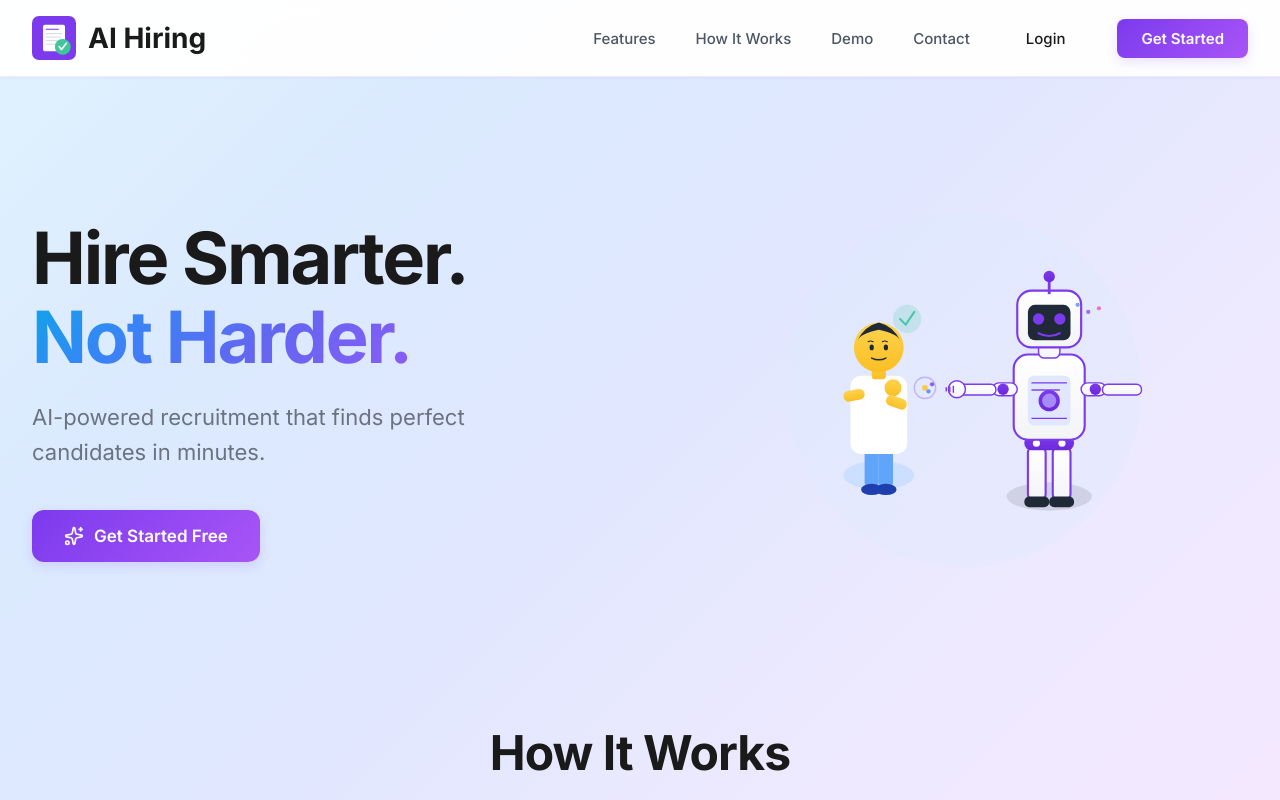
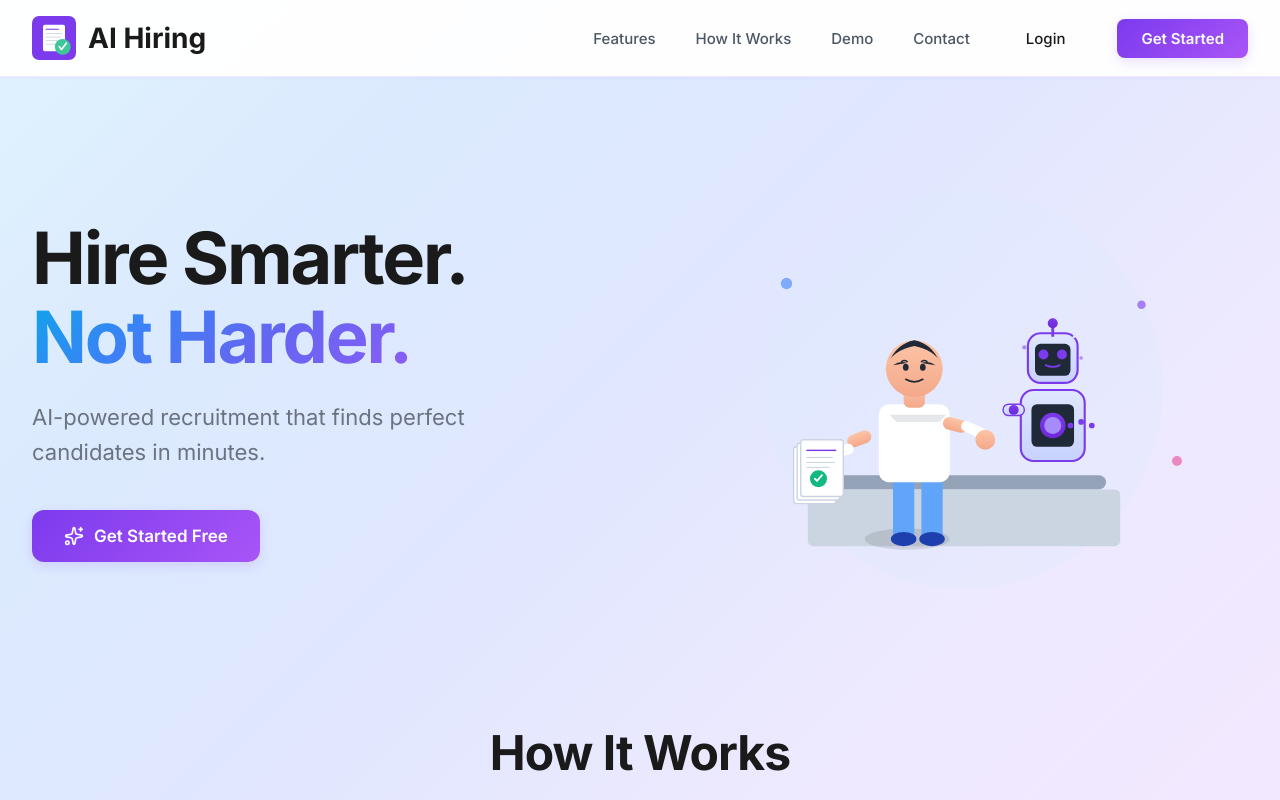
Before and after one commit to Shreyadungrakoti/ai-hiring-ui, a React (Vite) app: page / in a window 1280 px wide. Shown: the top 800 px of the page. Built offline with nearby package versions, Linux system fonts and the light colour scheme; no server answers.

Commit message:
Restore original hero: man reviewing resumes, robot peeking, better skin tone

```diff
--- a/src/components/HeroIllustration.jsx
+++ b/src/components/HeroIllustration.jsx
@@ -11,12 +11,12 @@ const HeroIllustration = () => {
             <stop offset="100%" stopColor="#e0e7ff" stopOpacity="0.3" />
           </linearGradient>
           <linearGradient id="humanSkin" x1="0" y1="0" x2="0" y2="1">
-            <stop offset="0%" stopColor="#fcd34d" />
-            <stop offset="100%" stopColor="#fbbf24" />
+            <stop offset="0%" stopColor="#fdc4a6" />
+            <stop offset="100%" stopColor="#f4a88a" />
           </linearGradient>
           <linearGradient id="robotBody" x1="0" y1="0" x2="0" y2="1">
-            <stop offset="0%" stopColor="#ffffff" />
-            <stop offset="100%" stopColor="#f3f4f6" />
+            <stop offset="0%" stopColor="#e0e7ff" />
+            <stop offset="100%" stopColor="#c7d2fe" />
           </linearGradient>
           <linearGradient id="robotAccent" x1="0" y1="0" x2="0" y2="1">
             <stop offset="0%" stopColor="#7c3aed" />
@@ -24,161 +24,156 @@ const HeroIllustration = () => {
           </linearGradient>
         </defs>
 
-        {/* Background circle */}
-        <circle cx="400" cy="300" r="250" fill="url(#bgGrad)" />
+        {/* Background elements */}
+        <circle cx="400" cy="300" r="280" fill="url(#bgGrad)" />
+
+        {/* Floating elements */}
+        <g className="floating-elements" opacity="0.6">
+          <circle cx="150" cy="150" r="8" fill="#3b82f6">
+            <animate attributeName="cy" values="150;140;150" dur="3s" repeatCount="indefinite" />
+          </circle>
+          <circle cx="650" cy="180" r="6" fill="#7c3aed">
+            <animate attributeName="cy" values="180;170;180" dur="2.5s" repeatCount="indefinite" />
+          </circle>
+          <circle cx="700" cy="400" r="7" fill="#ec4899">
+            <animate attributeName="cy" values="400;390;400" dur="3.5s" repeatCount="indefinite" />
+          </circle>
+        </g>
+
+        {/* Desk */}
+        <rect x="200" y="420" width="400" height="20" rx="10" fill="#94a3b8" />
+        <rect x="180" y="440" width="440" height="80" rx="8" fill="#cbd5e1" />
 
         {/* HUMAN CHARACTER (LEFT SIDE) */}
         <g className="human-character">
-          {/* Human body */}
-          <ellipse cx="280" cy="420" rx="50" ry="20" fill="#93c5fd" opacity="0.3" />
+          {/* Shadow */}
+          <ellipse cx="320" cy="510" rx="60" ry="15" fill="#000000" opacity="0.1" />
 
           {/* Legs */}
-          <rect x="260" y="380" width="20" height="60" rx="10" fill="#60a5fa" />
-          <rect x="280" y="380" width="20" height="60" rx="10" fill="#60a5fa" />
+          <rect x="300" y="420" width="30" height="90" rx="8" fill="#60a5fa" />
+          <rect x="340" y="420" width="30" height="90" rx="8" fill="#60a5fa" />
 
           {/* Shoes */}
-          <ellipse cx="270" cy="440" rx="15" ry="8" fill="#1e40af" />
-          <ellipse cx="290" cy="440" rx="15" ry="8" fill="#1e40af" />
+          <ellipse cx="315" cy="510" rx="18" ry="10" fill="#1e40af" />
+          <ellipse cx="355" cy="510" rx="18" ry="10" fill="#1e40af" />
 
-          {/* Torso */}
-          <rect x="240" y="280" width="80" height="110" rx="15" fill="#ffffff" />
-          <path d="M 250 300 Q 280 310 310 300" stroke="#e5e7eb" strokeWidth="2" fill="none" />
+          {/* Body */}
+          <rect x="280" y="320" width="100" height="110" rx="15" fill="#ffffff" className="human-body" />
 
-          {/* Left arm (extended for handshake) */}
-          <rect x="230" y="300" width="30" height="15" rx="7" fill="url(#humanSkin)" transform="rotate(-10 245 307)" />
-          <rect x="260" y="295" width="40" height="12" rx="6" fill="#ffffff" transform="rotate(-5 280 301)" />
-          <circle cx="300" cy="297" r="12" fill="url(#humanSkin)" className="human-hand-left" />
+          {/* Collar/Neck detail */}
+          <path d="M 295 335 L 305 345 L 365 345 L 375 335" fill="#e5e7eb" />
 
           {/* Right arm */}
-          <rect x="290" y="310" width="30" height="15" rx="7" fill="url(#humanSkin)" transform="rotate(20 305 317)" />
-          <rect x="280" y="325" width="40" height="12" rx="6" fill="#ffffff" transform="rotate(15 300 331)" />
+          <rect x="370" y="340" width="35" height="18" rx="9" fill="url(#humanSkin)" transform="rotate(15 387 349)" />
+          <rect x="395" y="350" width="45" height="15" rx="7" fill="#ffffff" transform="rotate(25 417 357)" />
+          <circle cx="430" cy="370" r="14" fill="url(#humanSkin)" />
+
+          {/* Left arm holding resumes */}
+          <rect x="235" y="360" width="35" height="18" rx="9" fill="url(#humanSkin)" transform="rotate(-20 252 369)" />
+          <rect x="200" y="380" width="45" height="15" rx="7" fill="#ffffff" transform="rotate(-15 222 387)" />
+          <circle cx="200" cy="400" r="14" fill="url(#humanSkin)" />
 
           {/* Neck */}
-          <rect x="270" y="260" width="20" height="25" rx="5" fill="url(#humanSkin)" />
+          <rect x="315" y="295" width="30" height="30" rx="8" fill="url(#humanSkin)" />
 
           {/* Head */}
-          <circle cx="280" cy="240" r="35" fill="url(#humanSkin)" />
+          <circle cx="330" cy="270" r="40" fill="url(#humanSkin)" className="human-head" />
 
           {/* Hair */}
-          <path d="M 250 230 Q 260 210 280 205 Q 300 210 310 230 Q 305 220 280 215 Q 255 220 250 230 Z" fill="#1f2937" />
+          <path d="M 295 260 Q 305 235 330 230 Q 355 235 365 260 Q 360 245 330 238 Q 300 245 295 260 Z" fill="#1f2937" />
+          <path d="M 300 265 Q 310 258 320 262" fill="#1f2937" />
+          <path d="M 340 262 Q 350 258 360 265" fill="#1f2937" />
 
           {/* Face */}
-          <ellipse cx="270" cy="240" rx="3" ry="4" fill="#1f2937" />
-          <ellipse cx="290" cy="240" rx="3" ry="4" fill="#1f2937" />
-          <path d="M 270 255 Q 280 260 290 255" stroke="#1f2937" strokeWidth="2" fill="none" strokeLinecap="round" />
-          <path d="M 265 232 Q 268 230 272 232" stroke="#1f2937" strokeWidth="1.5" fill="none" strokeLinecap="round" />
-          <path d="M 285 232 Q 288 230 292 232" stroke="#1f2937" strokeWidth="1.5" fill="none" strokeLinecap="round" />
+          <ellipse cx="318" cy="268" rx="4" ry="5" fill="#1f2937" />
+          <ellipse cx="342" cy="268" rx="4" ry="5" fill="#1f2937" />
+          <path d="M 318 285 Q 330 292 342 285" stroke="#1f2937" strokeWidth="2.5" fill="none" strokeLinecap="round" />
+          <path d="M 312 260 Q 316 257 320 260" stroke="#1f2937" strokeWidth="2" fill="none" strokeLinecap="round" />
+          <path d="M 340 260 Q 344 257 348 260" stroke="#1f2937" strokeWidth="2" fill="none" strokeLinecap="round" />
         </g>
 
-        {/* ROBOT CHARACTER (RIGHT SIDE) */}
-        <g className="robot-character">
-          {/* Robot shadow */}
-          <ellipse cx="520" cy="450" rx="60" ry="20" fill="#000000" opacity="0.1" />
+        {/* Resume Stack */}
+        <g className="resume-stack">
+          <rect x="160" y="380" width="60" height="80" rx="4" fill="#ffffff" stroke="#cbd5e1" strokeWidth="2" className="resume-paper" />
+          <rect x="165" y="375" width="60" height="80" rx="4" fill="#ffffff" stroke="#cbd5e1" strokeWidth="2" />
+          <rect x="170" y="370" width="60" height="80" rx="4" fill="#ffffff" stroke="#cbd5e1" strokeWidth="2" />
 
-          {/* Legs */}
-          <rect x="490" y="380" width="25" height="75" rx="8" fill="url(#robotBody)" stroke="#7c3aed" strokeWidth="3" />
-          <rect x="525" y="380" width="25" height="75" rx="8" fill="url(#robotBody)" stroke="#7c3aed" strokeWidth="3" />
+          {/* Resume lines */}
+          <line x1="178" y1="385" x2="220" y2="385" stroke="#7c3aed" strokeWidth="2" />
+          <line x1="178" y1="395" x2="215" y2="395" stroke="#cbd5e1" strokeWidth="1.5" />
+          <line x1="178" y1="402" x2="218" y2="402" stroke="#cbd5e1" strokeWidth="1.5" />
+          <line x1="178" y1="409" x2="210" y2="409" stroke="#cbd5e1" strokeWidth="1.5" />
 
-          {/* Feet */}
-          <rect x="485" y="450" width="35" height="15" rx="7" fill="#1f2937" />
-          <rect x="520" y="450" width="35" height="15" rx="7" fill="#1f2937" />
+          {/* Checkmark */}
+          <circle cx="195" cy="425" r="12" fill="#10b981" className="checkmark-float">
+            <animate attributeName="opacity" values="0.7;1;0.7" dur="2s" repeatCount="indefinite" />
+          </circle>
+          <path d="M 190 425 L 193 428 L 200 420" stroke="#ffffff" strokeWidth="2.5" fill="none" strokeLinecap="round" strokeLinejoin="round" />
+        </g>
 
-          {/* Hip joint */}
-          <rect x="485" y="365" width="70" height="20" rx="10" fill="url(#robotAccent)" />
-          <circle cx="502" cy="375" r="5" fill="#ffffff" />
-          <circle cx="538" cy="375" r="5" fill="#ffffff" />
+        {/* AI ROBOT (RIGHT SIDE - PEEKING) */}
+        <g className="robot-character" transform="translate(480, 200)">
+          {/* Robot body (partial - peeking from behind) */}
+          <rect x="0" y="100" width="90" height="100" rx="18" fill="url(#robotBody)" stroke="#7c3aed" strokeWidth="3" />
 
-          {/* Torso */}
-          <rect x="470" y="250" width="100" height="120" rx="20" fill="url(#robotBody)" stroke="#7c3aed" strokeWidth="3" />
+          {/* Chest display */}
+          <rect x="15" y="120" width="60" height="60" rx="8" fill="#1f2937" />
+          <circle cx="45" cy="150" r="18" fill="url(#robotAccent)" className="robot-core">
+            <animate attributeName="r" values="18;20;18" dur="2s" repeatCount="indefinite" />
+          </circle>
+          <circle cx="45" cy="150" r="12" fill="#a78bfa" className="robot-core-inner">
+            <animate attributeName="r" values="12;14;12" dur="2s" repeatCount="indefinite" />
+          </circle>
 
-          {/* Chest panel */}
-          <rect x="490" y="280" width="60" height="70" rx="8" fill="#e0e7ff" />
-          <circle cx="520" cy="315" r="15" fill="url(#robotAccent)" className="robot-core" />
-          <circle cx="520" cy="315" r="10" fill="#a78bfa" className="robot-core-inner" />
-
-          {/* Screen lines */}
-          <line x1="495" y1="290" x2="545" y2="290" stroke="#7c3aed" strokeWidth="2" />
-          <line x1="495" y1="300" x2="535" y2="300" stroke="#7c3aed" strokeWidth="2" />
-          <line x1="495" y1="340" x2="545" y2="340" stroke="#7c3aed" strokeWidth="2" />
-
-          {/* Right arm (extended for handshake) */}
-          <rect x="440" y="290" width="35" height="18" rx="9" fill="url(#robotBody)" stroke="#7c3aed" strokeWidth="2" />
-          <circle cx="455" cy="299" r="8" fill="url(#robotAccent)" />
-          <rect x="390" y="292" width="55" height="15" rx="7" fill="url(#robotBody)" stroke="#7c3aed" strokeWidth="2" />
-          <circle cx="390" cy="299" r="12" fill="url(#robotBody)" stroke="#7c3aed" strokeWidth="2" className="robot-hand-right" />
-          <line x1="385" y1="294" x2="385" y2="304" stroke="#7c3aed" strokeWidth="2" />
-          <line x1="380" y1="295" x2="380" y2="303" stroke="#7c3aed" strokeWidth="2" />
-          <line x1="375" y1="296" x2="375" y2="302" stroke="#7c3aed" strokeWidth="2" />
-
-          {/* Left arm */}
-          <rect x="565" y="290" width="35" height="18" rx="9" fill="url(#robotBody)" stroke="#7c3aed" strokeWidth="2" />
-          <circle cx="585" cy="299" r="8" fill="url(#robotAccent)" />
-          <rect x="595" y="292" width="55" height="15" rx="7" fill="url(#robotBody)" stroke="#7c3aed" strokeWidth="2" />
-
-          {/* Neck */}
-          <rect x="505" y="230" width="30" height="25" rx="8" fill="url(#robotBody)" stroke="#7c3aed" strokeWidth="2" />
+          {/* Robot arm peeking */}
+          <rect x="-25" y="120" width="30" height="16" rx="8" fill="url(#robotBody)" stroke="#7c3aed" strokeWidth="2" />
+          <circle cx="-10" cy="128" r="7" fill="url(#robotAccent)" />
 
           {/* Head */}
-          <rect x="475" y="160" width="90" height="80" rx="20" fill="url(#robotBody)" stroke="#7c3aed" strokeWidth="3" />
+          <rect x="10" y="20" width="70" height="70" rx="18" fill="url(#robotBody)" stroke="#7c3aed" strokeWidth="3" className="robot-head" />
 
           {/* Face screen */}
-          <rect x="490" y="180" width="60" height="50" rx="10" fill="#1f2937" />
+          <rect x="20" y="35" width="50" height="45" rx="8" fill="#1f2937" />
 
           {/* Eyes */}
-          <circle cx="505" cy="200" r="8" fill="#7c3aed" className="robot-eye-left">
+          <circle cx="32" cy="50" r="7" fill="#7c3aed" className="robot-eye">
             <animate attributeName="opacity" values="1;0.3;1" dur="3s" repeatCount="indefinite" />
           </circle>
-          <circle cx="535" cy="200" r="8" fill="#7c3aed" className="robot-eye-right">
+          <circle cx="58" cy="50" r="7" fill="#7c3aed" className="robot-eye">
             <animate attributeName="opacity" values="1;0.3;1" dur="3s" repeatCount="indefinite" />
           </circle>
 
-          {/* Smile */}
-          <path d="M 505 220 Q 520 228 535 220" stroke="#7c3aed" strokeWidth="3" fill="none" strokeLinecap="round" />
+          {/* Curious expression */}
+          <path d="M 35 65 Q 45 70 55 65" stroke="#7c3aed" strokeWidth="2.5" fill="none" strokeLinecap="round" />
 
           {/* Antenna */}
-          <rect x="518" y="145" width="4" height="20" fill="#7c3aed" />
-          <circle cx="520" cy="140" r="8" fill="url(#robotAccent)" className="robot-antenna">
-            <animate attributeName="r" values="8;10;8" dur="2s" repeatCount="indefinite" />
+          <rect x="43" y="10" width="4" height="15" fill="#7c3aed" />
+          <circle cx="45" cy="6" r="7" fill="url(#robotAccent)" className="robot-antenna">
+            <animate attributeName="r" values="7;9;7" dur="2s" repeatCount="indefinite" />
+          </circle>
+
+          {/* Sparkles around robot (curious/interested) */}
+          <circle cx="5" cy="40" r="3" fill="#a78bfa" className="robot-sparkle">
+            <animate attributeName="opacity" values="0.3;1;0.3" dur="1.5s" repeatCount="indefinite" />
+          </circle>
+          <circle cx="85" cy="55" r="2.5" fill="#c084fc" className="robot-sparkle">
+            <animate attributeName="opacity" values="0.5;1;0.5" dur="1.8s" repeatCount="indefinite" begin="0.5s" />
+          </circle>
+          <circle cx="75" cy="25" r="2" fill="#e0e7ff" className="robot-sparkle">
+            <animate attributeName="opacity" values="0.4;1;0.4" dur="2s" repeatCount="indefinite" begin="1s" />
           </circle>
         </g>
 
-        {/* HANDSHAKE CONNECTION */}
-        <g className="handshake-connection">
-          {/* Connection sparkles */}
-          <circle cx="345" cy="297" r="4" fill="#fbbf24" opacity="0.8">
-            <animate attributeName="opacity" values="0.3;1;0.3" dur="1.5s" repeatCount="indefinite" />
+        {/* AI Processing indicators */}
+        <g className="ai-indicators">
+          <circle cx="550" cy="350" r="4" fill="#7c3aed" className="ai-process-dot">
+            <animate attributeName="opacity" values="0.3;1;0.3" dur="1s" repeatCount="indefinite" />
           </circle>
-          <circle cx="355" cy="292" r="3" fill="#7c3aed" opacity="0.8">
-            <animate attributeName="opacity" values="0.8;0.3;0.8" dur="1.5s" repeatCount="indefinite" begin="0.5s" />
+          <circle cx="565" cy="345" r="4" fill="#7c3aed" className="ai-process-dot">
+            <animate attributeName="opacity" values="0.3;1;0.3" dur="1s" repeatCount="indefinite" begin="0.33s" />
           </circle>
-          <circle cx="350" cy="302" r="3" fill="#3b82f6" opacity="0.8">
-            <animate attributeName="opacity" values="0.5;1;0.5" dur="1.5s" repeatCount="indefinite" begin="1s" />
-          </circle>
-
-          {/* Energy waves */}
-          <circle cx="345" cy="297" r="15" fill="none" stroke="#7c3aed" strokeWidth="2" opacity="0.3">
-            <animate attributeName="r" values="10;25;10" dur="2s" repeatCount="indefinite" />
-            <animate attributeName="opacity" values="0.6;0;0.6" dur="2s" repeatCount="indefinite" />
-          </circle>
-        </g>
-
-        {/* Floating UI elements */}
-        <g className="ui-elements" opacity="0.7">
-          {/* Checkmark */}
-          <circle cx="320" cy="200" r="20" fill="#10b981" opacity="0.2" />
-          <path d="M 310 200 L 318 208 L 330 190" stroke="#10b981" strokeWidth="3" fill="none" strokeLinecap="round" strokeLinejoin="round">
-            <animate attributeName="opacity" values="0;1;1;0" dur="3s" repeatCount="indefinite" />
-          </path>
-
-          {/* Data points */}
-          <circle cx="560" cy="180" r="3" fill="#3b82f6">
-            <animate attributeName="cy" values="180;170;180" dur="2s" repeatCount="indefinite" />
-          </circle>
-          <circle cx="575" cy="190" r="3" fill="#7c3aed">
-            <animate attributeName="cy" values="190;180;190" dur="2s" repeatCount="indefinite" begin="0.5s" />
-          </circle>
-          <circle cx="590" cy="185" r="3" fill="#ec4899">
-            <animate attributeName="cy" values="185;175;185" dur="2s" repeatCount="indefinite" begin="1s" />
+          <circle cx="580" cy="350" r="4" fill="#7c3aed" className="ai-process-dot">
+            <animate attributeName="opacity" values="0.3;1;0.3" dur="1s" repeatCount="indefinite" begin="0.66s" />
           </circle>
         </g>
       </svg>
```
